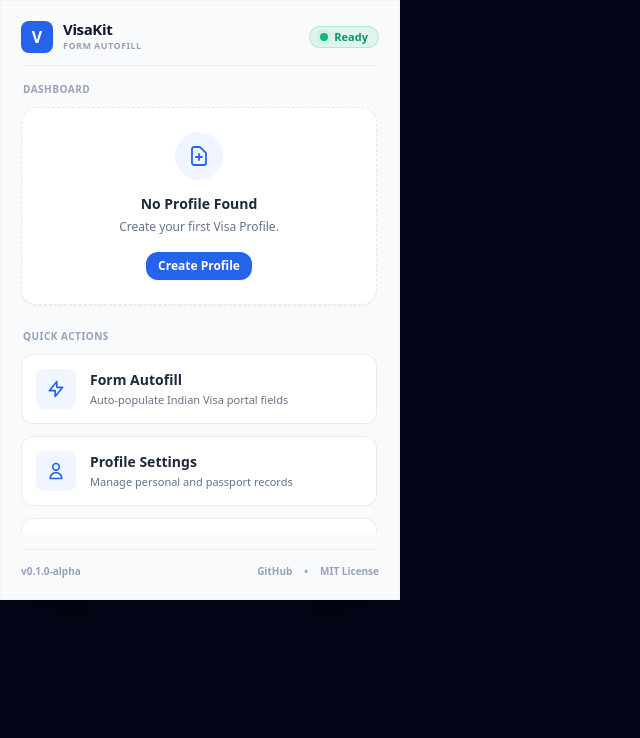
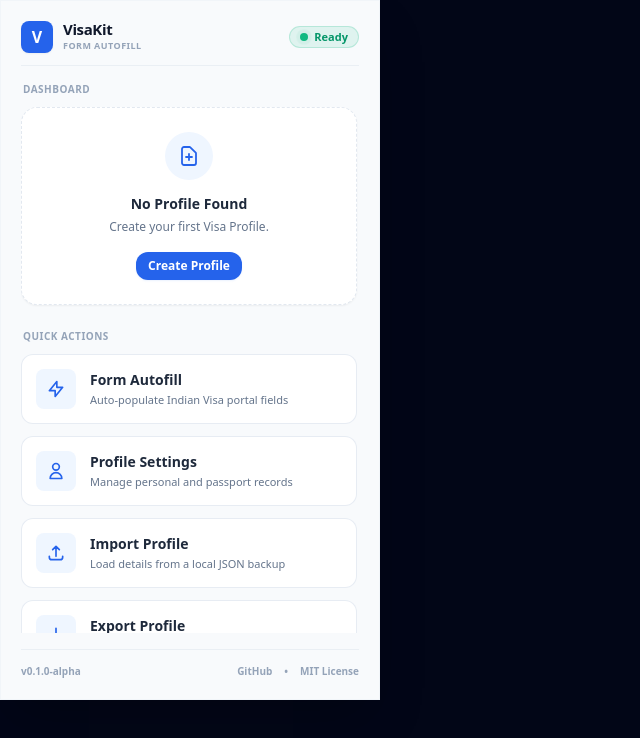
Before and after one commit to masudul2002/VisaKit, a React (Vite) app in the folder extension/: page / in a window 1280 px wide. Shown: the top 738 px of the page, without its empty margins (0-640 px from the left). Built offline with nearby package versions, Linux system fonts and the light colour scheme.

Commit message:
fix: adjust popup width and height layout for CWS

```diff
--- a/extension/index.html
+++ b/extension/index.html
@@ -5,7 +5,7 @@
     <meta name="viewport" content="width=device-width, initial-scale=1.0" />
     <title>VisaKit</title>
   </head>
-  <body class="bg-slate-950 text-slate-100 min-h-[150px] w-[200px]">
+  <body class="bg-slate-950 text-slate-100 min-h-[600px] max-h-[700px] w-[380px] overflow-hidden">
     <div id="root"></div>
     <script type="module" src="/src/popup/index.tsx"></script>
   </body>
--- a/extension/src/popup/layout/Layout.tsx
+++ b/extension/src/popup/layout/Layout.tsx
@@ -6,7 +6,7 @@ export interface LayoutProps {
 
 export const Layout: React.FC<LayoutProps> = ({ children }) => {
   return (
-    <div className="w-[400px] h-[600px] bg-slate-50 dark:bg-slate-950 text-slate-800 dark:text-slate-100 flex flex-col font-sans select-none overflow-hidden relative border border-slate-100 dark:border-slate-900 shadow-2xl">
+    <div className="w-[380px] min-h-[600px] max-h-[700px] h-full bg-slate-50 dark:bg-slate-950 text-slate-800 dark:text-slate-100 flex flex-col font-sans select-none overflow-hidden relative border border-slate-100 dark:border-slate-900 shadow-2xl">
       {/* Subtle background glow */}
       <div className="absolute top-[-80px] right-[-80px] w-48 h-48 rounded-full bg-blue-500/10 dark:bg-blue-600/15 blur-3xl -z-10" />
       <div className="absolute bottom-[-80px] left-[-80px] w-48 h-48 rounded-full bg-indigo-500/10 dark:bg-indigo-600/15 blur-3xl -z-10" />
```
Also changed, not shown: 1 other file (tests, documents, lock files or other folders).
